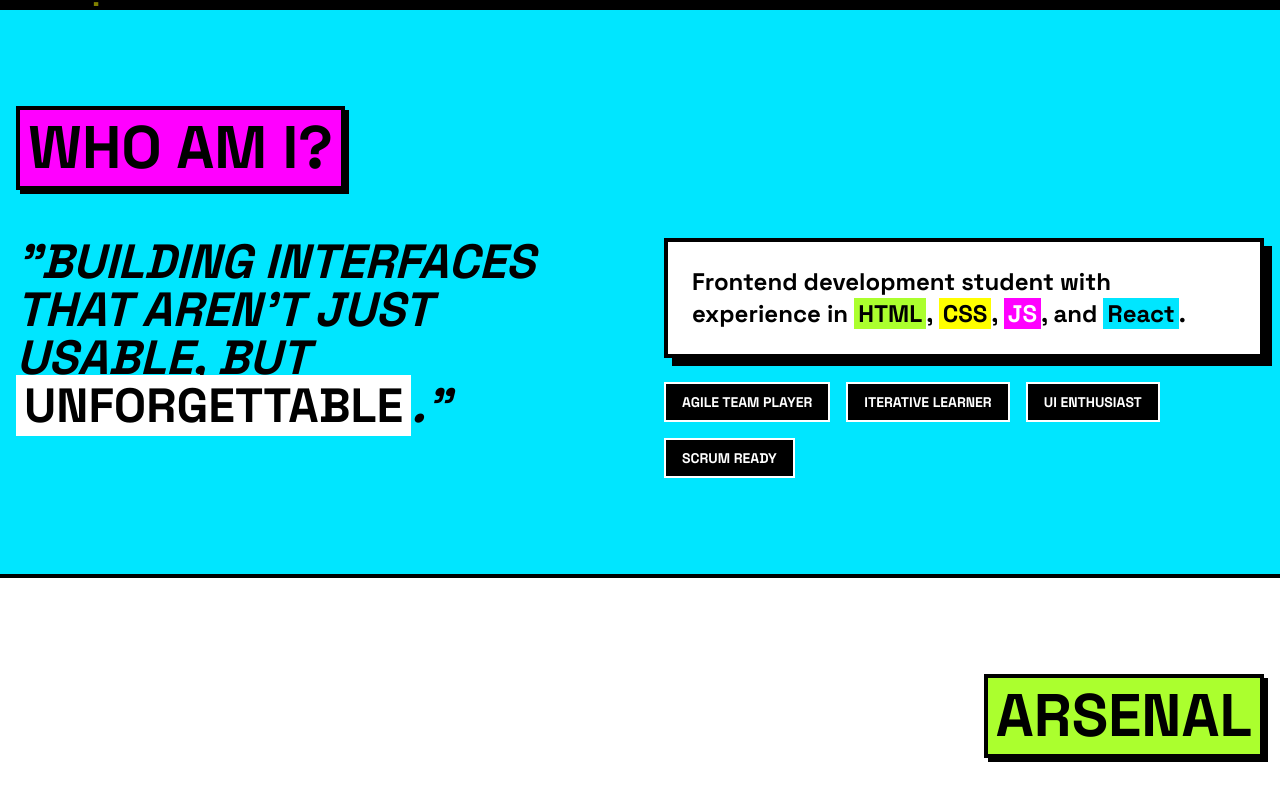
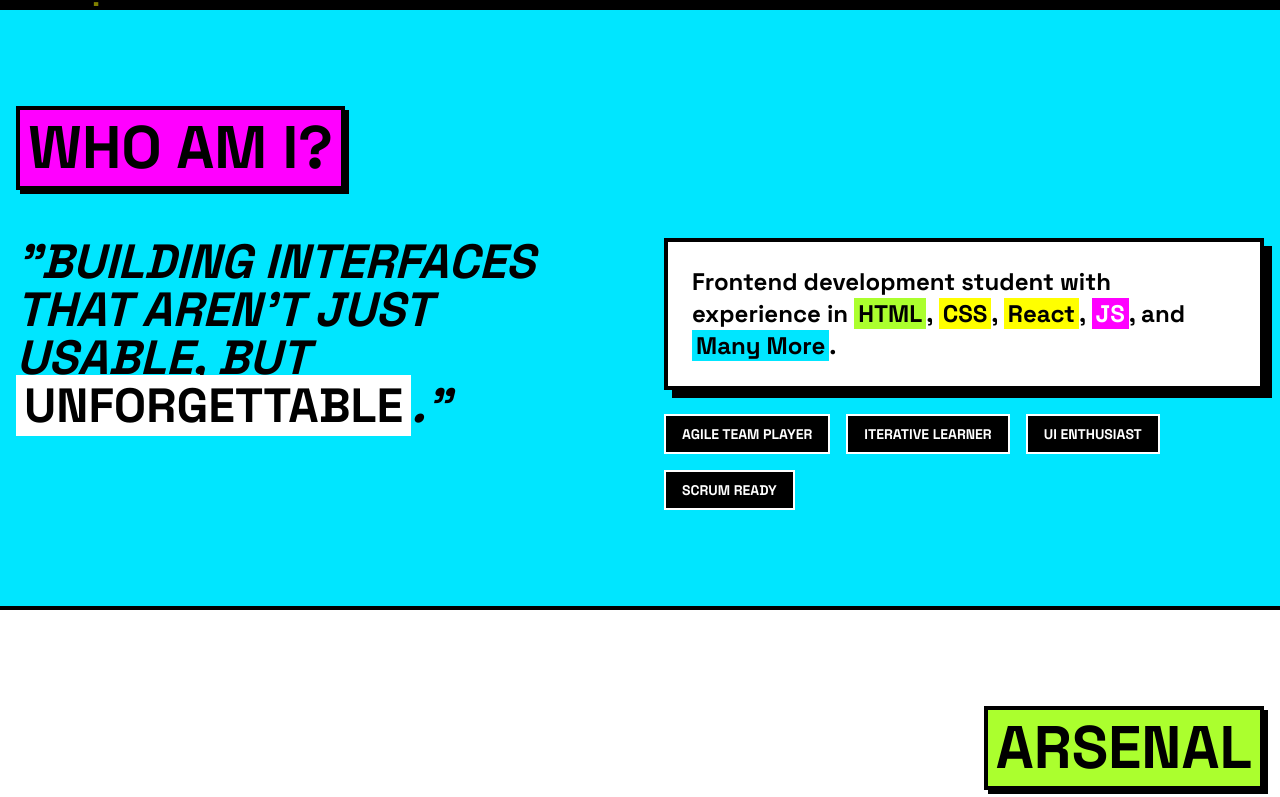
Before and after one commit to pathakanish41/AnishPathak, a React (Vite) app: page / in a window 1280 px wide. Shown: the part 794-1591 px from the top of the page. Built offline with nearby package versions, Linux system fonts and the light colour scheme; the HTML template or start-up script is replaced by a standard one.

Commit message:
Small Changes made in about section

```diff
--- a/src/components/sections/AboutSection.tsx
+++ b/src/components/sections/AboutSection.tsx
@@ -16,8 +16,9 @@ const AboutSection = () => {
               Frontend development student with experience in{" "}
               <span className="bg-accent px-1">HTML</span>,{" "}
               <span className="bg-brutal-yellow px-1">CSS</span>,{" "}
+              <span className="bg-brutal-yellow px-1">React</span>,{" "}
               <span className="bg-primary text-primary-foreground px-1">JS</span>, and{" "}
-              <span className="bg-secondary px-1">React</span>.
+              <span className="bg-secondary px-1">Many More</span>.
             </p>
             <div className="flex flex-wrap gap-4">
               {aboutTags.map((tag) => (
```
